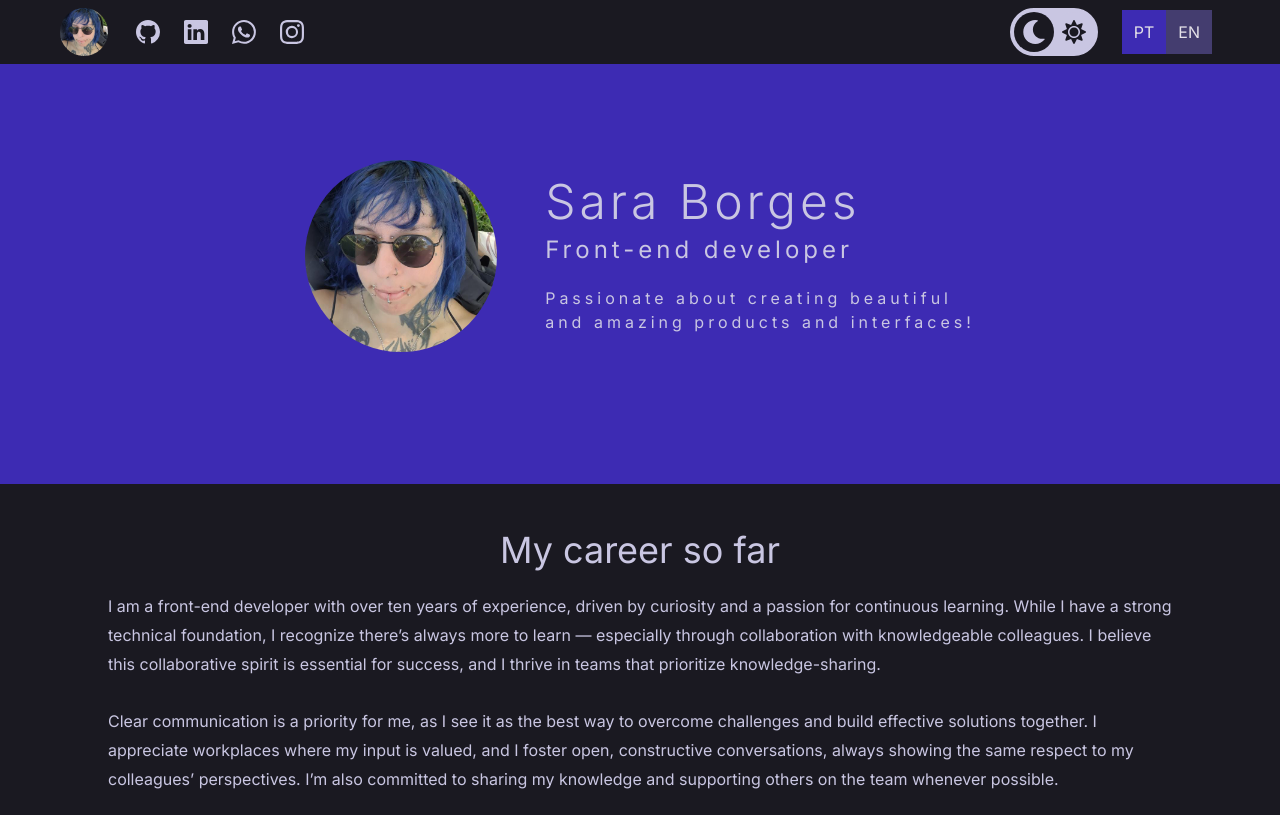
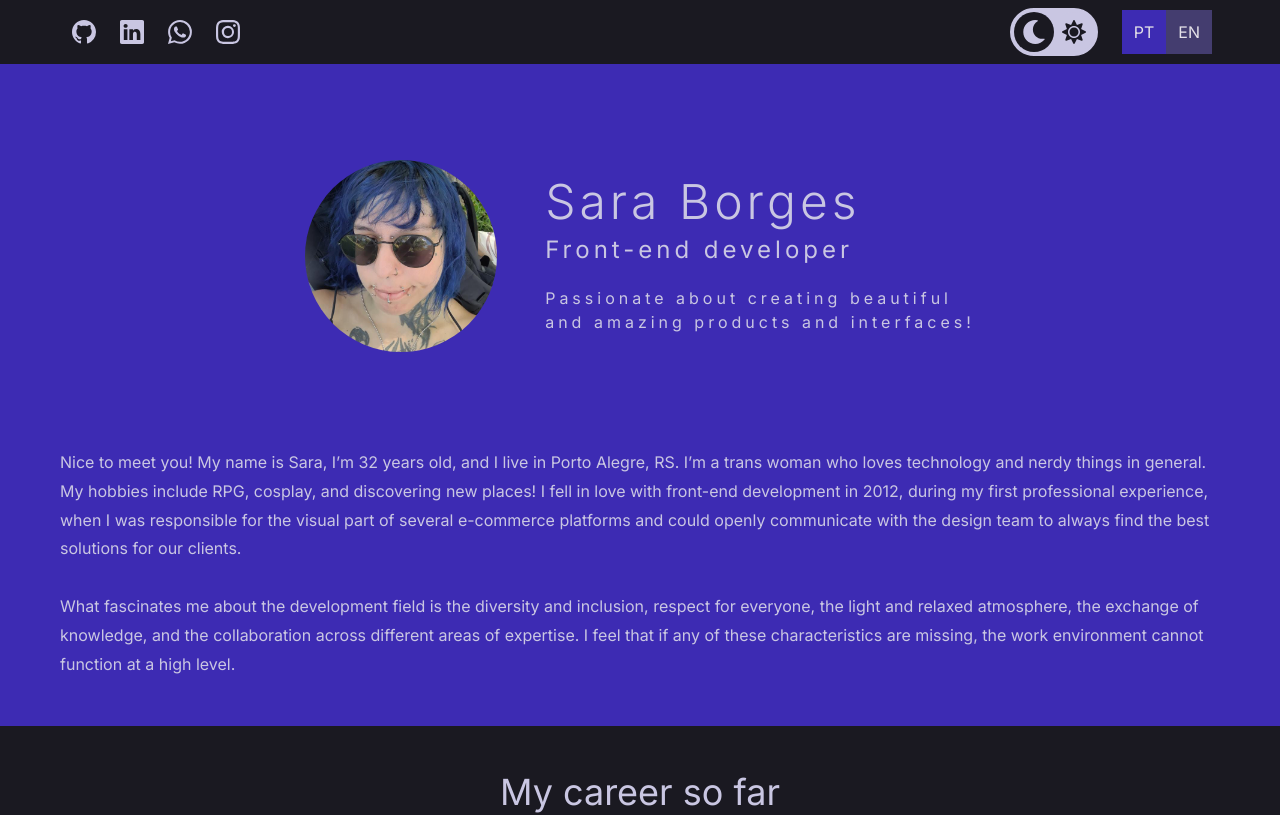
Before and after one commit to sarakborges/portfolio2024, a React (Vite) app: page / in a window 1280 px wide. Shown: the top 815 px of the page. Built offline with nearby package versions, Linux system fonts and the light colour scheme.

Commit message:
i forgot to commit last time i worked on this, and since then was unable to use my pc, so i dont really recall what i did. but i changed how gettext util works to be easier to read, changed a few texts, and probably the style on a few components

```diff
--- a/src/Components/App/About/About.style.scss
+++ b/src/Components/App/About/About.style.scss
@@ -3,6 +3,7 @@
   place-content: center;
 
   width: 100%;
+  padding: 0 var(--size-xl);
 
   background-color: var(--color-primary);
 
@@ -15,7 +16,7 @@
     gap: var(--size-lmd);
 
     width: var(--body-wrapper);
-    padding: 0 var(--size-xl) var(--size-xl);
+    padding-bottom: var(--size-xl);
 
     > p {
       font-size: var(--size-md);
--- a/src/Components/App/Experiences/Experiences.style.scss
+++ b/src/Components/App/Experiences/Experiences.style.scss
@@ -3,6 +3,7 @@
   place-content: center;
 
   width: 100%;
+  padding: 0 var(--size-xl);
 
   > .experiences-wrapper {
     display: flex;
@@ -11,7 +12,7 @@
     gap: var(--size-lmd);
 
     width: var(--body-wrapper);
-    padding: var(--size-xl);
+    padding: var(--size-xl) 0;
 
     > h2 {
       font-size: var(--size-lg);
--- a/src/Components/App/Header/Header.style.scss
+++ b/src/Components/App/Header/Header.style.scss
@@ -17,7 +17,7 @@
     gap: var(--size-xl);
 
     width: var(--body-wrapper);
-    padding: var(--size-xl) var(--size-xl) var(--size-lg);
+    padding: var(--size-xl) 0;
 
     > article {
       display: flex;
--- a/src/Components/App/Topbar/Topbar.component.tsx
+++ b/src/Components/App/Topbar/Topbar.component.tsx
@@ -9,11 +9,7 @@ const TopbarComponent: React.FC = () => {
   return (
     <nav id="topbar">
       <section className="topbar-wrapper">
-        <section>
-          <PictureComponent src="picture.jpg" alt="Profile picture" round />
-          <SocialLinksComponent />
-        </section>
-
+        <SocialLinksComponent />
         <TopbarMenuComponent />
       </section>
     </nav>
--- a/src/Components/App/Topbar/Topbar.style.scss
+++ b/src/Components/App/Topbar/Topbar.style.scss
@@ -19,32 +19,5 @@
     place-items: center;
 
     width: var(--body-wrapper);
-
-    > section {
-      display: flex;
-      place-items: center;
-      gap: var(--size-md);
-
-      > .picture-component {
-        width: var(--size-xl);
-      }
-
-      > .button-component {
-        display: none;
-
-        > svg {
-          width: var(--size-lg);
-          height: var(--size-lg);
-        }
-      }
-    }
-
-    @media (width < 600px) {
-      > section {
-        > .picture-component {
-          display: none;
-        }
-      }
-    }
   }
 }
--- a/src/Texts/En.ts
+++ b/src/Texts/En.ts
@@ -8,11 +8,13 @@ export const SUBTITLE = `Passionate about creating beautiful
 and amazing products and interfaces!`
 export const SOCIAL_TITLE = `You can find me at:`
 
-export const ABOUT_TEXT = ``
+export const ABOUT_TEXT = `Nice to meet you! My name is Sara, I’m 32 years old, and I live in Porto Alegre, RS. I’m a trans woman who loves technology and nerdy things in general. My hobbies include RPG, cosplay, and discovering new places! I fell in love with front-end development in 2012, during my first professional experience, when I was responsible for the visual part of several e-commerce platforms and could openly communicate with the design team to always find the best solutions for our clients.
+
+What fascinates me about the development field is the diversity and inclusion, respect for everyone, the light and relaxed atmosphere, the exchange of knowledge, and the collaboration across different areas of expertise. I feel that if any of these characteristics are missing, the work environment cannot function at a high level.`
 
 export const EXPERIENCES_TITLE = `My career so far`
-export const EXPERIENCES_TEXT = `I am a front-end developer with over ten years of experience, driven by curiosity and a passion for continuous learning. While I have a strong technical foundation, I recognize there’s always more to learn — especially through collaboration with knowledgeable colleagues. I believe this collaborative spirit is essential for success, and I thrive in teams that prioritize knowledge-sharing.
+export const EXPERIENCES_TEXT = `Front-end developer with over 10 years of experience, specializing in building scalable, user-focused solutions using modern frameworks and technologies. Known for a collaborative mindset and a passion for continuous learning, I thrive in environments that value knowledge-sharing and teamwork.
 
-Clear communication is a priority for me, as I see it as the best way to overcome challenges and build effective solutions together. I appreciate workplaces where my input is valued, and I foster open, constructive conversations, always showing the same respect to my colleagues’ perspectives. I’m also committed to sharing my knowledge and supporting others on the team whenever possible.
+I prioritize clear communication as a key to overcoming challenges and delivering effective solutions. My approach fosters open, constructive discussions where all perspectives are respected, enabling innovative outcomes. I am equally committed to mentoring teammates, sharing expertise, and supporting their growth.
 
-I’ve had brief but impactful experiences as both a Scrum Master and a technical reference, and these experiences have only reinforced my ambition to step into a technical leadership role. I am confident I can excel in this position because I strongly believe in the power of effective leadership and truly enjoy working with people, inspiring them, and drawing inspiration in return.`
+My brief yet impactful experiences as a Scrum Master and technical reference have fueled my ambition to transition into a technical leadership role. I am confident in my ability to excel in such a position, combining strong technical expertise with a people-focused leadership style to inspire and drive team success.`
--- a/src/Texts/Pt.ts
+++ b/src/Texts/Pt.ts
@@ -8,11 +8,13 @@ export const SUBTITLE = `Apaixonada em criar produtos
 e interfaces belas e incríveis!`
 export const SOCIAL_TITLE = `Você pode me achar em:`
 
-export const ABOUT_TEXT = `Prazer em conhecê-lo! Meu nome é Sara, tenho 32 anos, e moro em Porto Alegre. Sou uma mulher trans que adora tecnologia e nerdices no geral. Yatta yatta yatta [...]`
+export const ABOUT_TEXT = `Prazer em te conhecer! Meu nome é Sara, tenho 32 anos, e moro em Porto Alegre - RS. Sou uma mulher trans que adora tecnologia e nerdices no geral. Meus hobbies incluem RPG, cosplay, e conhecer lugares novos! Eu me apaixonei pelo front-end em 2012, na minha primeira experiência profissional, quando eu era responsável pela parte visual de diversos e-commerces, e podia conversar abertamente com a equipe de design, para chegarmos sempre nas melhores soluções para nossos clientes.
+
+O que me encanta na área de desenvolvimento é a diversidade e inclusão, o respeito com todos, o clima leve e descontraído, as trocas de conhecimentos, e a colaboração entre diversas áreas de conhecimento. Sinto que se alguma dessas características está faltando, não tem como o ambiente de trabalho funcionar em alto nível.`
 
 export const EXPERIENCES_TITLE = `Minha carreira até o momento`
-export const EXPERIENCES_TEXT = `Sou uma desenvolvedora front-end com mais de dez anos de experiência, movida pela curiosidade e pelo desejo de aprendizado contínuo. Embora tenha uma base técnica sólida, reconheço que sempre há mais a aprender — especialmente por meio da colaboração com colegas experientes. Acredito que esse espírito colaborativo é essencial para o sucesso, e prospero em equipes que valorizam o compartilhamento de conhecimento.
+export const EXPERIENCES_TEXT = `Sou uma desenvolvedora front-end com mais de 10 anos de experiência, especializada em criar soluções escaláveis e focadas no usuário, utilizando frameworks e tecnologias modernas. Sou conhecida pela minha mentalidade colaborativa e paixão por aprendizado contínuo. Gosto de trabalhar em ambientes que valorizam o compartilhamento de conhecimento e o trabalho em equipe.
 
-A comunicação clara é uma prioridade para mim, pois vejo nela a melhor maneira de superar desafios e construir soluções eficazes em conjunto. Valorizo ambientes onde minhas ideias são respeitadas e promovo conversas abertas e construtivas, sempre demonstrando o mesmo respeito pelas perspectivas dos meus colegas. Também estou comprometida em compartilhar meu conhecimento e apoiar outras pessoas da equipe sempre que possível.
+Dou prioridade a uma comunicação clara como chave para superar desafios e entregar soluções eficazes. Minha abordagem promove discussões abertas e construtivas, onde todas as perspectivas são respeitadas, o que permite alcançar resultados inovadores. Também sou comprometida em mentorar colegas de equipe, compartilhando minha expertise e apoiando o crescimento de todos.
 
-Tive experiências breves, mas significativas, atuando como Scrum Master e referência técnica, e essas experiências reforçaram ainda mais minha ambição de assumir um papel de liderança técnica. Tenho confiança de que posso me destacar nessa posição, pois acredito fortemente no poder de uma liderança eficaz e realmente gosto de trabalhar com pessoas, inspirá-las e me inspirar nelas.`
+Minhas breves, mas impactantes experiências como Scrum Master e referência técnica alimentaram minha ambição de seguir para um cargo de liderança técnica. Tenho confiança de que posso ter sucesso nessa posição, combinando minha forte expertise técnica com um estilo de liderança focado nas pessoas, inspirando e impulsionando o sucesso da equipe.`
--- a/src/Utils/GetText.util.ts
+++ b/src/Utils/GetText.util.ts
@@ -5,19 +5,14 @@ import * as PT_TEXT from '@/Texts/Pt'
 
 import { AppContext } from '@/Contexts/App.context'
 
-export const getText = (key: string) => {
+export const getText = (key: keyof typeof EN_TEXT) => {
   const { appValue } = useContext(AppContext)
-  const language = appValue.language || 'en'
+  const language: 'pt' | 'en' = (appValue.language as 'pt' | 'en') || 'pt'
 
-  if (language === 'en') {
-    const enKey = key as keyof typeof EN_TEXT
-    return EN_TEXT[enKey]
+  const texts = {
+    en: { ...EN_TEXT },
+    pt: { ...PT_TEXT }
   }
 
-  if (language === 'pt') {
-    const ptKey = key as keyof typeof PT_TEXT
-    return PT_TEXT[ptKey]
-  }
-
-  return ''
+  return texts[language][key] || ''
 }
```
